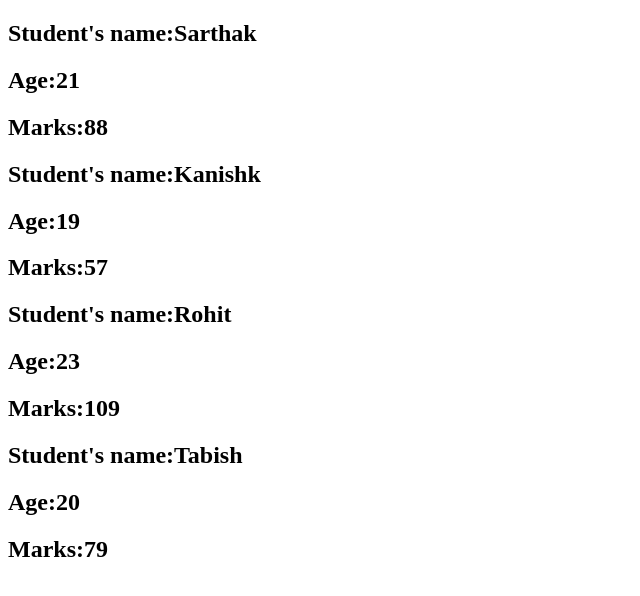
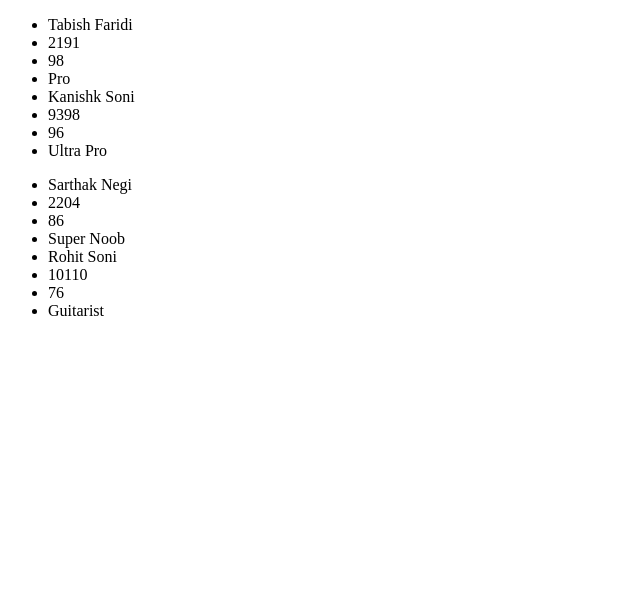
Before and after one commit to sarthak-negi22/100daysReact, a React (Create React App) app: page / in a window 1280 px wide. Shown: the top 596 px of the page, without its empty margins (0-640 px from the left). Built offline with nearby package versions, Linux system fonts and the light colour scheme.

Commit message:
RedererList almost completed

```diff
--- a/src/App.js
+++ b/src/App.js
@@ -62,12 +62,24 @@
 
 
 
-import ConditionalRender from "./ConditionalRender";
+// import ConditionalRender from "./ConditionalRender";
+
+// export default function App() {
+//     return (
+//         <div>
+//             <ConditionalRender/>
+//         </div>
+//     );
+// }
+
+
+
+import RenderList from "./RenderList";
 
 export default function App() {
-    return (
+    return(
         <div>
-            <ConditionalRender/>
+            <RenderList/>
         </div>
-    );
+    )
 }
--- a/src/ConditionalRender.js
+++ b/src/ConditionalRender.js
@@ -6,7 +6,10 @@ function StudentDeails({ name, age, marks }) {
             <h2>Marks:{ marks }</h2>
 
         </div>
+
     );
+
+
 }
 
 function RenderIfElse({ name, age, marks }) {
@@ -57,6 +60,7 @@ function JSXVariable({ marks, age, name }){          //more verbose, fllexible
     else {
         compMarks -=10;
     }
+
 
     return (
         <div>
--- /dev/null
+++ b/src/RenderList.js
@@ -0,0 +1,86 @@
+function ListEg() {
+    const marks = ['Tabish:98', 'Kanishk:96', 'Sarthak:86'];
+
+    const showMarks = marks.map(m =>
+            <li>{m}</li>
+        );
+    return <ul>{showMarks}</ul>;
+}
+
+function FilterEg() {
+    const subjMarks = [{
+        uid: 2191,
+        name: 'Tabish Faridi',
+        skill: 'Pro',
+        marks : 98
+    } ,
+
+        {
+            uid: 9398,
+            name: 'Kanishk Soni',
+            skill: 'Ultra Pro',
+            marks: 96
+
+    } ,
+        {
+            uid: 2204,
+            name: 'Sarthak Negi',
+            skill: 'Super Noob',
+            marks: 86
+        },
+        {
+            uid: 10110,
+            name: 'Rohit Soni',
+            skill: 'Guitarist',
+            marks: 76
+        }
+]
+
+    const getToppers = subjMarks.filter(t =>
+            t.marks > 90
+        );
+
+    const getNoobs = subjMarks.filter( n =>
+            n.marks < 90
+    );
+
+    const showToppers = getToppers.map(student => {
+        return (
+            <>
+            <li>{ student.name }</li>
+            <li>{ student.uid }</li>
+            <li>{ student.marks }</li>
+            <li>{ student.skill }</li>
+            </>
+
+        );
+    })
+
+    const showNoobs = getNoobs.map(student => {
+        return (
+            <>
+            <li>{ student.name }</li>
+            <li>{ student.uid }</li>
+            <li>{ student.marks }</li>
+            <li>{ student.skill }</li>
+            </>
+        );
+    })
+
+    return (
+        <>
+            <ul>{ showToppers }</ul>
+            <ul>{ showNoobs }</ul>
+        </>
+    )
+}
+
+export default function RenderList() {
+    return (
+        <div>
+                {/* <ListEg/> */}
+
+                <FilterEg/>
+        </div>
+    );
+}
```
